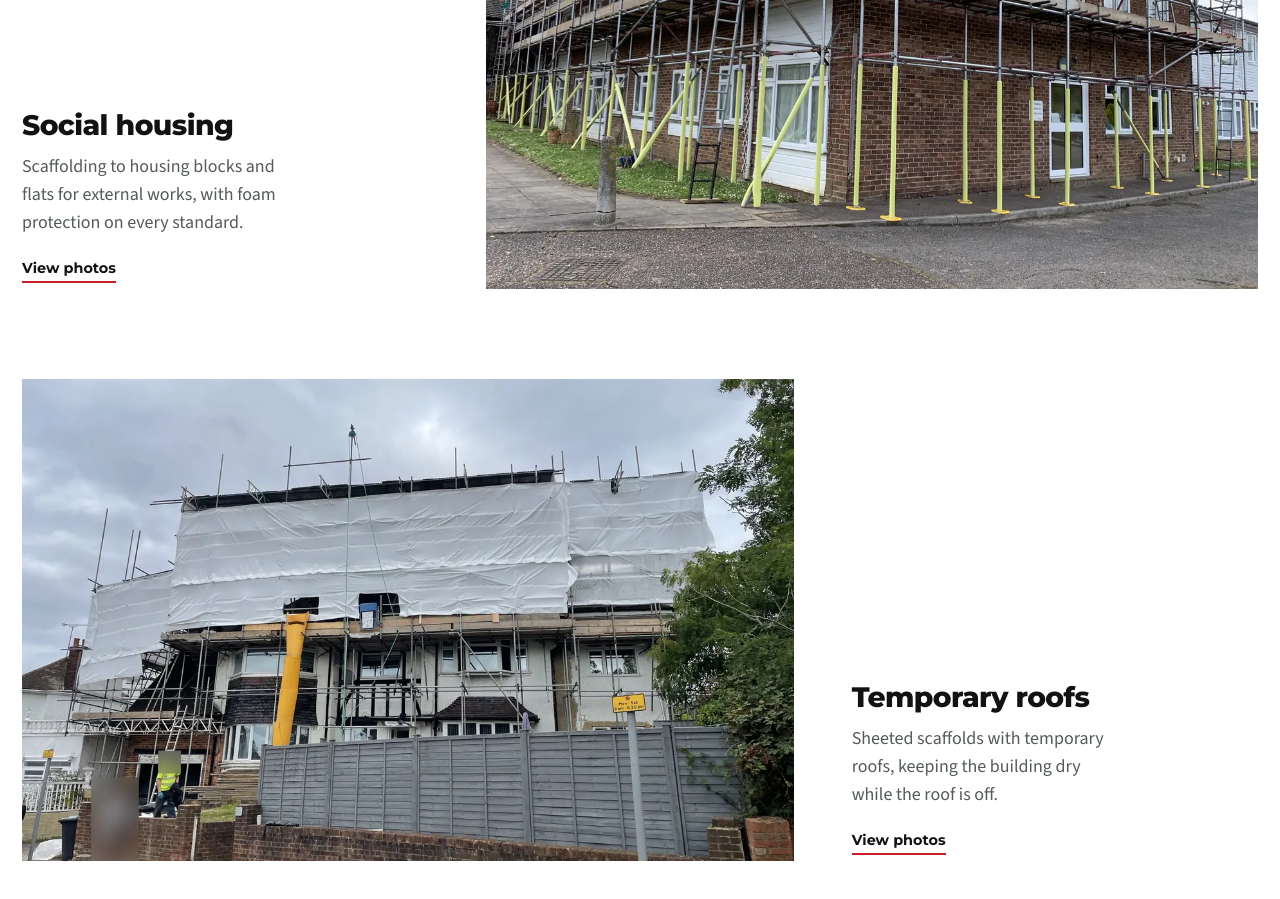
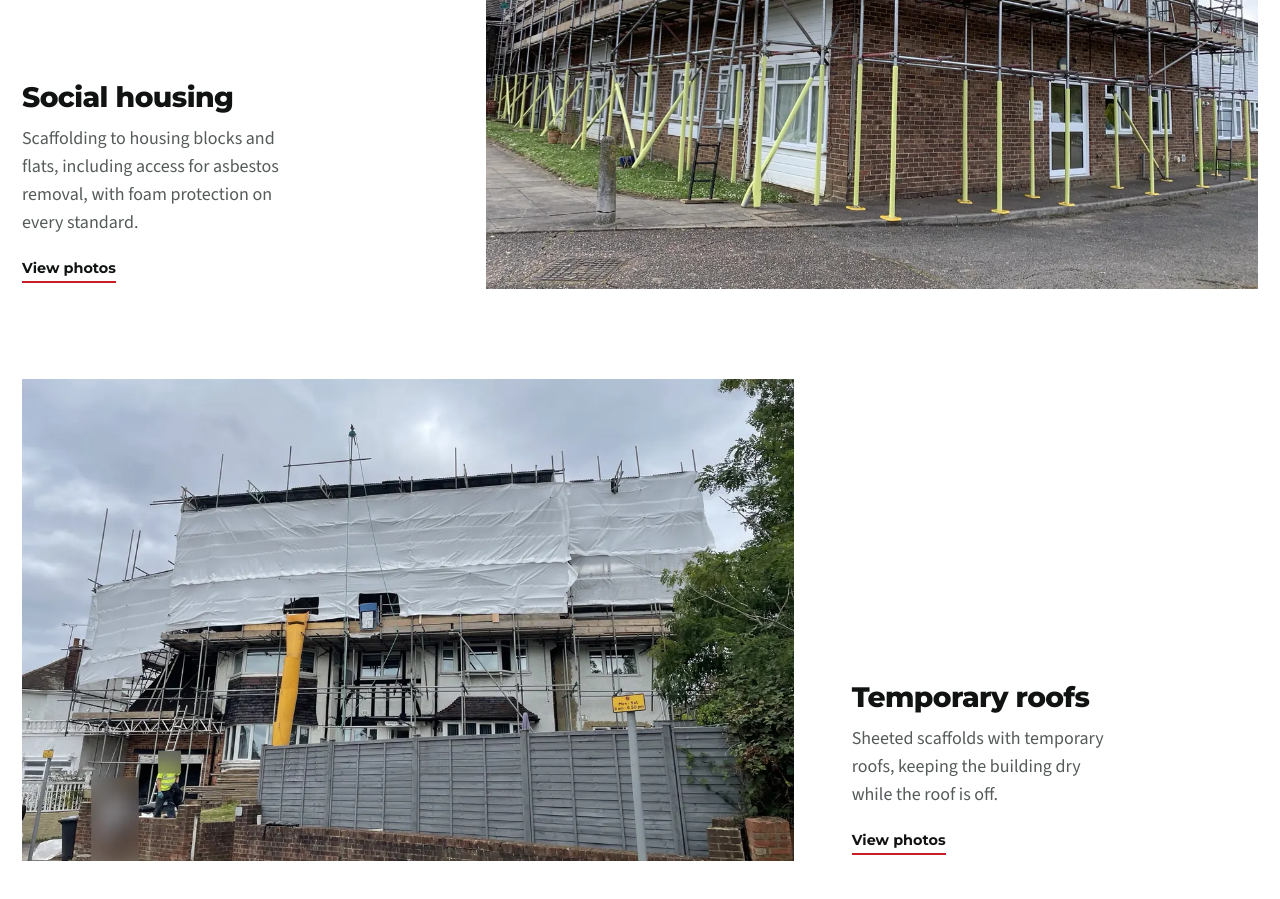
Before and after one commit to bnhscaffoldingltd-collab/Bh-website-preview, a plain HTML site: page index.html in a window 1280 px wide. Shown: the part 2080-2979 px from the top of the page. Drawn offline with nearby package versions, Linux system fonts and the light colour scheme.

Commit message:
Social housing: mention access for asbestos removal
Co-Authored-By: Claude Fable 5.2 <noreply@anthropic.com>
Claude-Session: https://claude.ai/code/session_01TpyXS2UdZK4Y9VCEsTMfoG

```diff
--- a/index.html
+++ b/index.html
@@ -78,7 +78,7 @@
         </button>
         <button type="button" class="job" data-photos="img/proj-housing-1.webp|img/proj-flats-1.webp|img/proj-housing-2.webp|img/proj-housing-3.webp|img/proj-housing-4.webp" data-title="Social housing">
           <span class="job-img"><img src="img/hero-housing-1200.webp" alt="Scaffold around a two-storey housing block with foam-protected standards" loading="lazy" style="object-position:60% 55%"></span>
-          <span class="job-text"><span class="job-title">Social housing</span><span class="job-desc">Scaffolding to housing blocks and flats for external works, with foam protection on every standard.</span><span class="job-more">View photos</span></span>
+          <span class="job-text"><span class="job-title">Social housing</span><span class="job-desc">Scaffolding to housing blocks and flats, including access for asbestos removal, with foam protection on every standard.</span><span class="job-more">View photos</span></span>
         </button>
         <button type="button" class="job" data-photos="img/proj-roof-2.webp|img/proj-roof-1.webp|img/proj-roof-3.webp|img/proj-roof-4.webp" data-title="Temporary roofs">
           <span class="job-img"><img src="img/hero-roof-1200.webp" alt="House enclosed in white sheeting with a temporary roof" loading="lazy" style="object-position:50% 45%"></span>
```
